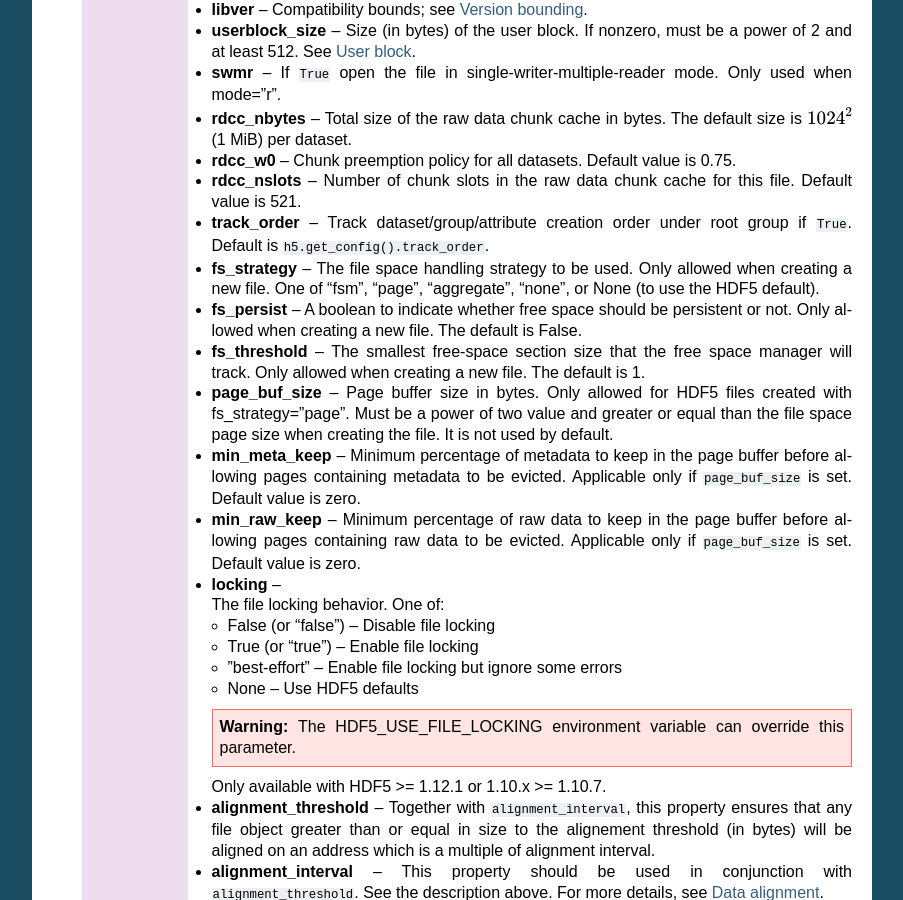
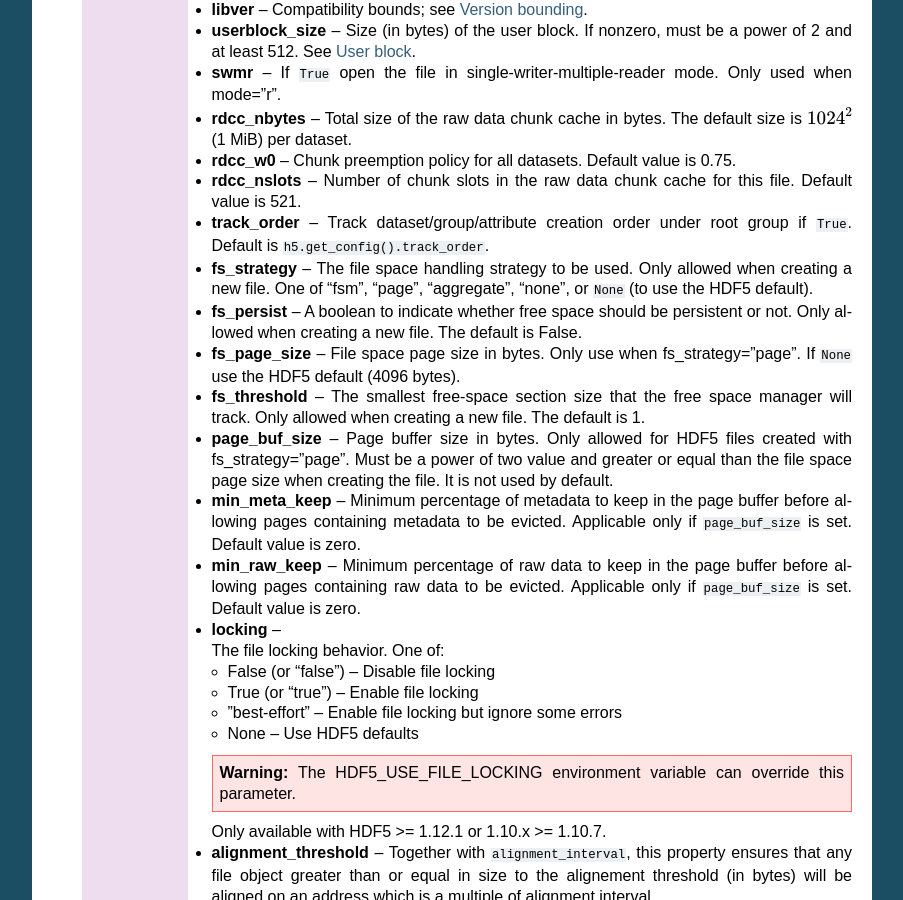
Before and after one commit to h5py/h5py, a Sphinx documentation site: the page built from docs/high/file.rst, in a window 1280 px wide and 900 px high, scrolled down 6711 px. Shown: the whole window, without its empty margins (198-1101 px from the left). Built offline with Sphinx 7.4.7, drawn with Linux system fonts in a browser that asks for light colours; pages that are not in the unit, such as notebooks, are missing from menus.

Commit message:
Add fs_page_size keyword to File class documentation
The keyword was missing in the param list.

```diff
--- a/docs/high/file.rst
+++ b/docs/high/file.rst
@@ -452,10 +452,12 @@ Reference
                     ``h5.get_config().track_order``.
     :param fs_strategy: The file space handling strategy to be used.
             Only allowed when creating a new file. One of "fsm", "page",
-            "aggregate", "none", or None (to use the HDF5 default).
+            "aggregate", "none", or ``None`` (to use the HDF5 default).
     :param fs_persist: A boolean to indicate whether free space should be
             persistent or not. Only allowed when creating a new file. The
             default is False.
+    :param fs_page_size: File space page size in bytes. Only use when
+            fs_strategy="page". If ``None`` use the HDF5 default (4096 bytes).
     :param fs_threshold: The smallest free-space section size that the free
             space manager will track. Only allowed when creating a new file.
             The default is 1.
```
